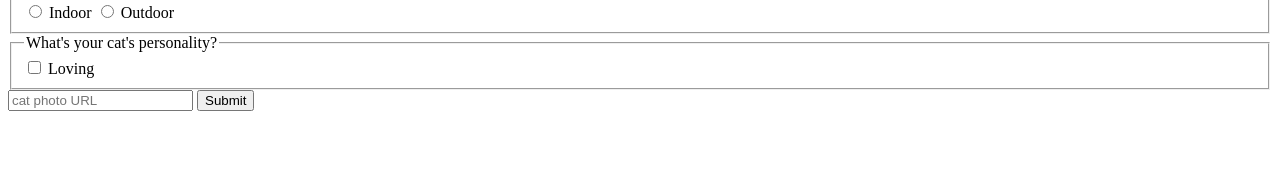
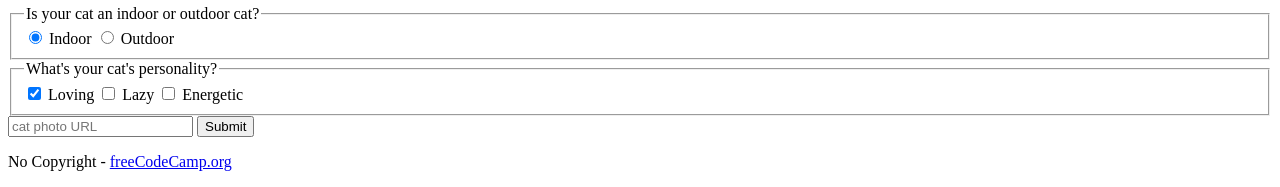
Before and after one commit to Capylyn/yevhenmal-site, a plain HTML site: page index.html in a window 1280 px wide. Shown: the part 1504-1691 px from the top of the page. Before the commit the page ends 1623 px from the top, so only its background shows below. Drawn offline with Linux system fonts and the light colour scheme.

Commit message:
final version

```diff
--- a/index.html
+++ b/index.html
@@ -1,14 +1,9 @@
 <!DOCTYPE html>
 <html lang="en">
-
   <head>
-    <meta charset="UTF-8">
-    <meta http-equiv="X-UA-Compatible" content="IE=edge">
-    <meta name="viewport" content="width=device-width, initial-scale=1.0">
-    <title>Cute cats</title>
-    <link rel="shortcut icon" href="https://placekitten.com/96/139" type="image/x-icon">
+    <meta charset=UTF-8
+    <title>CatPhotoApp</title>
   </head>
-
   <body>
     <main>
       <h1>CatPhotoApp</h1>
@@ -46,19 +41,24 @@
         <form action="https://freecatphotoapp.com/submit-cat-photo">
           <fieldset>
             <legend>Is your cat an indoor or outdoor cat?</legend>
-            <label><input id="indoor" type="radio" name="indoor-outdoor" value="indoor"> Indoor</label>
+            <label><input id="indoor" type="radio" name="indoor-outdoor" value="indoor" checked> Indoor</label>
             <label><input id="outdoor" type="radio" name="indoor-outdoor" value="outdoor"> Outdoor</label>
           </fieldset>
           <fieldset>
             <legend>What's your cat's personality?</legend>
-            <input id="loving" type="checkbox" name="personality"> <label for="loving">Loving</label>
+            <input id="loving" type="checkbox" name="personality" value="loving" checked> <label for="loving">Loving</label>
+            <input id="lazy" type="checkbox" name="personality" value="lazy"> <label for="lazy">Lazy</label>
+            <input id="energetic" type="checkbox" name="personality" value="energetic"> <label for="energetic">Energetic</label>
           </fieldset>
           <input type="text" name="catphotourl" placeholder="cat photo URL" required>
           <button type="submit">Submit</button>
         </form>
       </section>
     </main>
+    <footer>
+      <p>
+        No Copyright - <a href="https://www.freecodecamp.org">freeCodeCamp.org</a>
+      </p>
+    </footer>
   </body>
 </html>
-
-</html>
```
Lines whose indentation alone changed are shown as unchanged.
